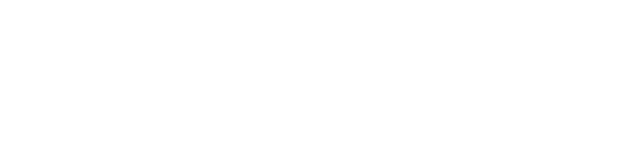
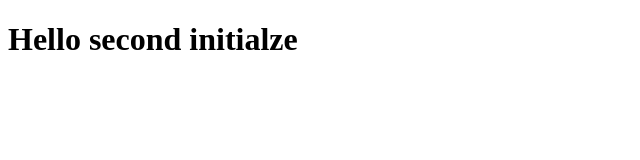
Before and after one commit to SwitchzzZ3Zcpp/test-repo, a plain HTML site: page index.html in a window 1280 px wide. Shown: the whole page, without its empty margins (0-640 px from the left). Drawn offline with Linux system fonts and the light colour scheme.

Commit message:
Update index.html

```diff
--- a/index.html
+++ b/index.html
@@ -7,6 +7,6 @@
     <title>Document</title>
 </head>
 <body>
-
+    <h1>Hello second initialze</h1>
 </body>
 </html>
```
